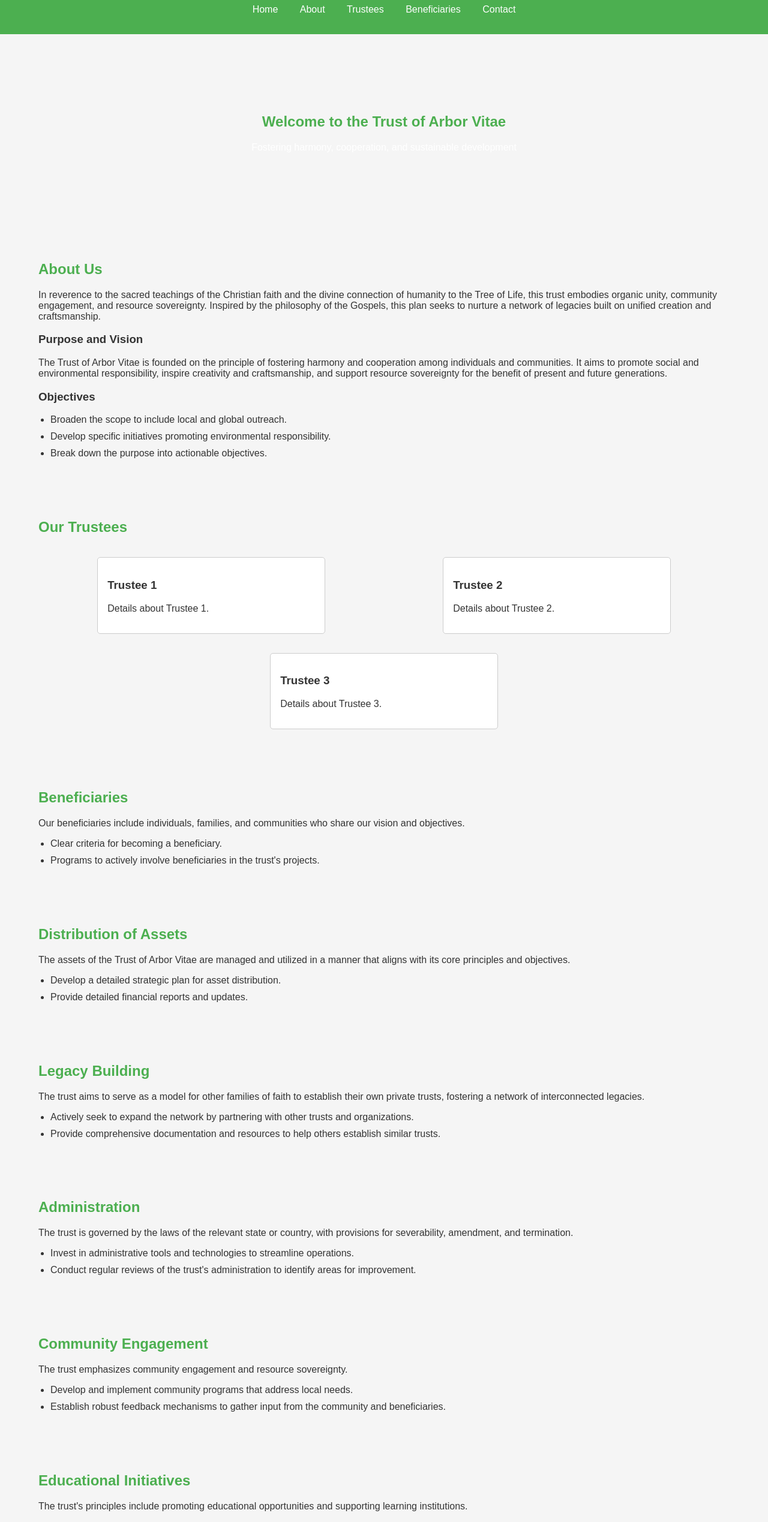
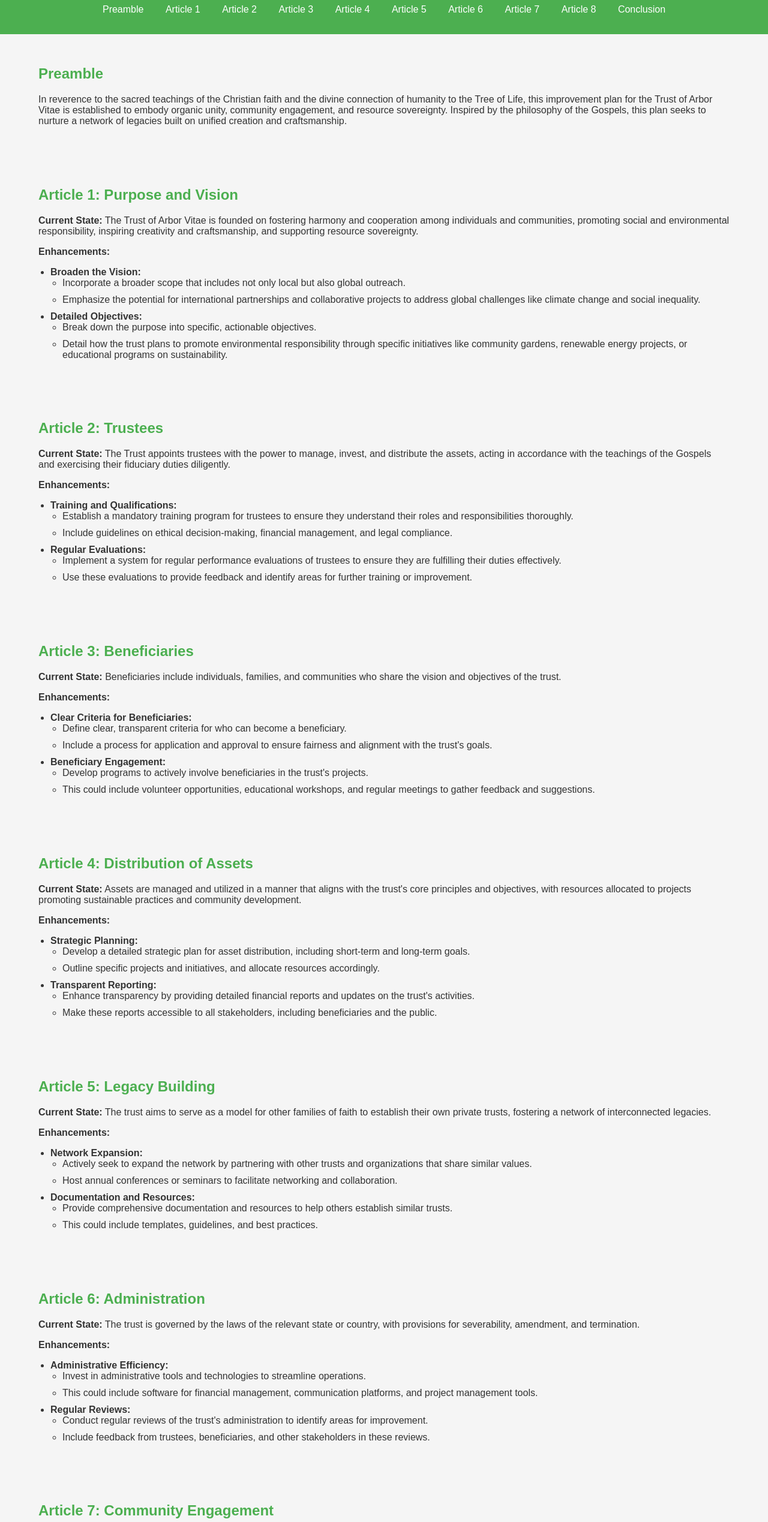
Before and after one commit to ArborVitaeProject/Trust, a plain HTML site: page index.html in a window 1280 px wide. Shown: the part 89-2627 px from the top of the page at 60% size. Drawn offline with Linux system fonts and the light colour scheme; a script that the page names is missing.

Commit message:
Update index.html

```diff
--- a/index.html
+++ b/index.html
@@ -3,131 +3,200 @@
 <head>
     <meta charset="UTF-8">
     <meta name="viewport" content="width=device-width, initial-scale=1.0">
-    <title>Trust of Arbor Vitae</title>
+    <title>The Trust of Arbor Vitae Improvement Plan</title>
     <link rel="stylesheet" href="styles.css">
 </head>
 <body>
     <header>
-        <h1>Trust of Arbor Vitae</h1>
+        <h1>The Trust of Arbor Vitae Improvement Plan</h1>
         <nav>
             <ul>
-                <li><a href="#home">Home</a></li>
-                <li><a href="#about">About</a></li>
-                <li><a href="#trustees">Trustees</a></li>
-                <li><a href="#beneficiaries">Beneficiaries</a></li>
-                <li><a href="#contact">Contact</a></li>
+                <li><a href="#preamble">Preamble</a></li>
+                <li><a href="#article1">Article 1</a></li>
+                <li><a href="#article2">Article 2</a></li>
+                <li><a href="#article3">Article 3</a></li>
+                <li><a href="#article4">Article 4</a></li>
+                <li><a href="#article5">Article 5</a></li>
+                <li><a href="#article6">Article 6</a></li>
+                <li><a href="#article7">Article 7</a></li>
+                <li><a href="#article8">Article 8</a></li>
+                <li><a href="#conclusion">Conclusion</a></li>
             </ul>
         </nav>
     </header>
 
-    <section id="home">
-        <div class="hero">
-            <h2>Welcome to the Trust of Arbor Vitae</h2>
-            <p>Fostering harmony, cooperation, and sustainable development</p>
-        </div>
+    <section id="preamble">
+        <h2>Preamble</h2>
+        <p>In reverence to the sacred teachings of the Christian faith and the divine connection of humanity to the Tree of Life, this improvement plan for the Trust of Arbor Vitae is established to embody organic unity, community engagement, and resource sovereignty. Inspired by the philosophy of the Gospels, this plan seeks to nurture a network of legacies built on unified creation and craftsmanship.</p>
     </section>
 
-    <section id="about">
-        <h2>About Us</h2>
-        <p>In reverence to the sacred teachings of the Christian faith and the divine connection of humanity to the Tree of Life, this trust embodies organic unity, community engagement, and resource sovereignty. Inspired by the philosophy of the Gospels, this plan seeks to nurture a network of legacies built on unified creation and craftsmanship.</p>
-
-        <h3>Purpose and Vision</h3>
-        <p>The Trust of Arbor Vitae is founded on the principle of fostering harmony and cooperation among individuals and communities. It aims to promote social and environmental responsibility, inspire creativity and craftsmanship, and support resource sovereignty for the benefit of present and future generations.</p>
-
-        <h3>Objectives</h3>
+    <section id="article1">
+        <h2>Article 1: Purpose and Vision</h2>
+        <p><strong>Current State:</strong> The Trust of Arbor Vitae is founded on fostering harmony and cooperation among individuals and communities, promoting social and environmental responsibility, inspiring creativity and craftsmanship, and supporting resource sovereignty.</p>
+        <p><strong>Enhancements:</strong></p>
         <ul>
-            <li>Broaden the scope to include local and global outreach.</li>
-            <li>Develop specific initiatives promoting environmental responsibility.</li>
-            <li>Break down the purpose into actionable objectives.</li>
+            <li><strong>Broaden the Vision:</strong>
+                <ul>
+                    <li>Incorporate a broader scope that includes not only local but also global outreach.</li>
+                    <li>Emphasize the potential for international partnerships and collaborative projects to address global challenges like climate change and social inequality.</li>
+                </ul>
+            </li>
+            <li><strong>Detailed Objectives:</strong>
+                <ul>
+                    <li>Break down the purpose into specific, actionable objectives.</li>
+                    <li>Detail how the trust plans to promote environmental responsibility through specific initiatives like community gardens, renewable energy projects, or educational programs on sustainability.</li>
+                </ul>
+            </li>
         </ul>
     </section>
 
-    <section id="trustees">
-        <h2>Our Trustees</h2>
-        <div class="trustees">
-            <div class="trustee-card">
-                <h3>Trustee 1</h3>
-                <p>Details about Trustee 1.</p>
-            </div>
-            <div class="trustee-card">
-                <h3>Trustee 2</h3>
-                <p>Details about Trustee 2.</p>
-            </div>
-            <div class="trustee-card">
-                <h3>Trustee 3</h3>
-                <p>Details about Trustee 3.</p>
-            </div>
-        </div>
-    </section>
-
-    <section id="beneficiaries">
-        <h2>Beneficiaries</h2>
-        <p>Our beneficiaries include individuals, families, and communities who share our vision and objectives.</p>
+    <section id="article2">
+        <h2>Article 2: Trustees</h2>
+        <p><strong>Current State:</strong> The Trust appoints trustees with the power to manage, invest, and distribute the assets, acting in accordance with the teachings of the Gospels and exercising their fiduciary duties diligently.</p>
+        <p><strong>Enhancements:</strong></p>
         <ul>
-            <li>Clear criteria for becoming a beneficiary.</li>
-            <li>Programs to actively involve beneficiaries in the trust's projects.</li>
+            <li><strong>Training and Qualifications:</strong>
+                <ul>
+                    <li>Establish a mandatory training program for trustees to ensure they understand their roles and responsibilities thoroughly.</li>
+                    <li>Include guidelines on ethical decision-making, financial management, and legal compliance.</li>
+                </ul>
+            </li>
+            <li><strong>Regular Evaluations:</strong>
+                <ul>
+                    <li>Implement a system for regular performance evaluations of trustees to ensure they are fulfilling their duties effectively.</li>
+                    <li>Use these evaluations to provide feedback and identify areas for further training or improvement.</li>
+                </ul>
+            </li>
         </ul>
     </section>
 
-    <section id="distribution">
-        <h2>Distribution of Assets</h2>
-        <p>The assets of the Trust of Arbor Vitae are managed and utilized in a manner that aligns with its core principles and objectives.</p>
+    <section id="article3">
+        <h2>Article 3: Beneficiaries</h2>
+        <p><strong>Current State:</strong> Beneficiaries include individuals, families, and communities who share the vision and objectives of the trust.</p>
+        <p><strong>Enhancements:</strong></p>
         <ul>
-            <li>Develop a detailed strategic plan for asset distribution.</li>
-            <li>Provide detailed financial reports and updates.</li>
+            <li><strong>Clear Criteria for Beneficiaries:</strong>
+                <ul>
+                    <li>Define clear, transparent criteria for who can become a beneficiary.</li>
+                    <li>Include a process for application and approval to ensure fairness and alignment with the trust's goals.</li>
+                </ul>
+            </li>
+            <li><strong>Beneficiary Engagement:</strong>
+                <ul>
+                    <li>Develop programs to actively involve beneficiaries in the trust's projects.</li>
+                    <li>This could include volunteer opportunities, educational workshops, and regular meetings to gather feedback and suggestions.</li>
+                </ul>
+            </li>
         </ul>
     </section>
 
-    <section id="legacy">
-        <h2>Legacy Building</h2>
-        <p>The trust aims to serve as a model for other families of faith to establish their own private trusts, fostering a network of interconnected legacies.</p>
+    <section id="article4">
+        <h2>Article 4: Distribution of Assets</h2>
+        <p><strong>Current State:</strong> Assets are managed and utilized in a manner that aligns with the trust's core principles and objectives, with resources allocated to projects promoting sustainable practices and community development.</p>
+        <p><strong>Enhancements:</strong></p>
         <ul>
-            <li>Actively seek to expand the network by partnering with other trusts and organizations.</li>
-            <li>Provide comprehensive documentation and resources to help others establish similar trusts.</li>
+            <li><strong>Strategic Planning:</strong>
+                <ul>
+                    <li>Develop a detailed strategic plan for asset distribution, including short-term and long-term goals.</li>
+                    <li>Outline specific projects and initiatives, and allocate resources accordingly.</li>
+                </ul>
+            </li>
+            <li><strong>Transparent Reporting:</strong>
+                <ul>
+                    <li>Enhance transparency by providing detailed financial reports and updates on the trust's activities.</li>
+                    <li>Make these reports accessible to all stakeholders, including beneficiaries and the public.</li>
+                </ul>
+            </li>
         </ul>
     </section>
 
-    <section id="administration">
-        <h2>Administration</h2>
-        <p>The trust is governed by the laws of the relevant state or country, with provisions for severability, amendment, and termination.</p>
+    <section id="article5">
+        <h2>Article 5: Legacy Building</h2>
+        <p><strong>Current State:</strong> The trust aims to serve as a model for other families of faith to establish their own private trusts, fostering a network of interconnected legacies.</p>
+        <p><strong>Enhancements:</strong></p>
         <ul>
-            <li>Invest in administrative tools and technologies to streamline operations.</li>
-            <li>Conduct regular reviews of the trust's administration to identify areas for improvement.</li>
+            <li><strong>Network Expansion:</strong>
+                <ul>
+                    <li>Actively seek to expand the network by partnering with other trusts and organizations that share similar values.</li>
+                    <li>Host annual conferences or seminars to facilitate networking and collaboration.</li>
+                </ul>
+            </li>
+            <li><strong>Documentation and Resources:</strong>
+                <ul>
+                    <li>Provide comprehensive documentation and resources to help others establish similar trusts.</li>
+                    <li>This could include templates, guidelines, and best practices.</li>
+                </ul>
+            </li>
         </ul>
     </section>
 
-    <section id="community">
-        <h2>Community Engagement</h2>
-        <p>The trust emphasizes community engagement and resource sovereignty.</p>
+    <section id="article6">
+        <h2>Article 6: Administration</h2>
+        <p><strong>Current State:</strong> The trust is governed by the laws of the relevant state or country, with provisions for severability, amendment, and termination.</p>
+        <p><strong>Enhancements:</strong></p>
         <ul>
-            <li>Develop and implement community programs that address local needs.</li>
-            <li>Establish robust feedback mechanisms to gather input from the community and beneficiaries.</li>
+            <li><strong>Administrative Efficiency:</strong>
+                <ul>
+                    <li>Invest in administrative tools and technologies to streamline operations.</li>
+                    <li>This could include software for financial management, communication platforms, and project management tools.</li>
+                </ul>
+            </li>
+            <li><strong>Regular Reviews:</strong>
+                <ul>
+                    <li>Conduct regular reviews of the trust's administration to identify areas for improvement.</li>
+                    <li>Include feedback from trustees, beneficiaries, and other stakeholders in these reviews.</li>
+                </ul>
+            </li>
         </ul>
     </section>
 
-    <section id="education">
-        <h2>Educational Initiatives</h2>
-        <p>The trust's principles include promoting educational opportunities and supporting learning institutions.</p>
+    <section id="article7">
+        <h2>Article 7: Community Engagement</h2>
+        <p><strong>Current State:</strong> The trust emphasizes community engagement and resource sovereignty.</p>
+        <p><strong>Enhancements:</strong></p>
         <ul>
-            <li>Create specific educational trusts to fund scholarships, educational materials, and school programs.</li>
-            <li>Partner with educational institutions to develop collaborative learning programs.</li>
+            <li><strong>Community Programs:</strong>
+                <ul>
+                    <li>Develop and implement community programs that address local needs.</li>
+                    <li>This could include educational workshops, health and wellness initiatives, and cultural events.</li>
+                </ul>
+            </li>
+            <li><strong>Feedback Mechanisms:</strong>
+                <ul>
+                    <li>Establish robust feedback mechanisms to gather input from the community and beneficiaries.</li>
+                    <li>Use this feedback to continuously improve the trust's programs and initiatives.</li>
+                </ul>
+            </li>
         </ul>
     </section>
 
-    <section id="contact">
-        <h2>Contact Us</h2>
-        <form id="contact-form">
-            <label for="name">Name:</label>
-            <input type="text" id="name" name="name" required>
+    <section id="article8">
+        <h2>Article 8: Educational Initiatives</h2>
+        <p><strong>Current State:</strong> The trust's principles include promoting educational opportunities and supporting learning institutions.</p>
+        <p><strong>Enhancements:</strong></p>
+        <ul>
+            <li><strong>Educational Trusts:</strong>
+                <ul>
+                    <li>Create specific educational trusts to fund scholarships, educational materials, and school programs.</li>
+                    <li>Ensure these trusts have clear guidelines and criteria for funding.</li>
+                </ul>
+            </li>
+            <li><strong>Collaborative Learning:</strong>
+                <ul>
+                    <li>Partner with educational institutions to develop collaborative learning programs.</li>
+                    <li>This could include internships, apprenticeships, and hands-on learning experiences in fields related to the trust's mission, such as agriculture, craftsmanship, and environmental science.</li>
+                </ul>
+            </li>
+        </ul>
+    </section>
 
-            <label for="email">Email:</label>
-            <input type="email" id="email" name="email" required>
-
-            <label for="message">Message:</label>
-            <textarea id="message" name="message" required></textarea>
-
-            <button type="submit">Submit</button>
-        </form>
+    <section id="conclusion">
+        <h2>Conclusion</h2>
+        <p>In establishing the improved Trust of Arbor Vitae, we commit to honoring the sacred bond between humanity and the Tree of Life, as well as the teachings of the Gospels. Through our dedication to organic unity, community engagement, craftsmanship, and resource sovereignty, we aspire to build a sustainable and inclusive legacy that embodies the spirit of love, compassion, and unity as exemplified by the life and teachings of Jesus Christ.</p>
+        <p><strong>Signature of Trustees:</strong></p>
+        <p>Trustee 1: ____________________________ Date: ____________</p>
+        <p>Trustee 2: ____________________________ Date: ____________</p>
+        <p>Trustee 3: ____________________________ Date: ____________</p>
     </section>
 
     <footer>
```
